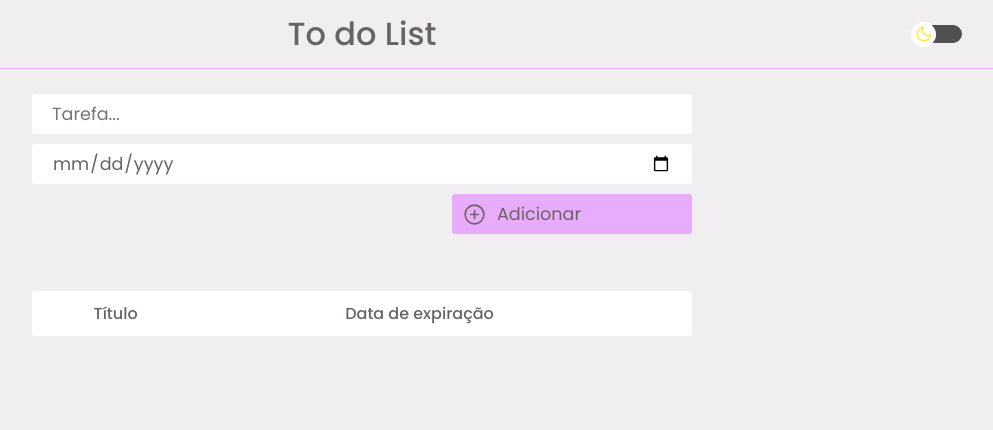
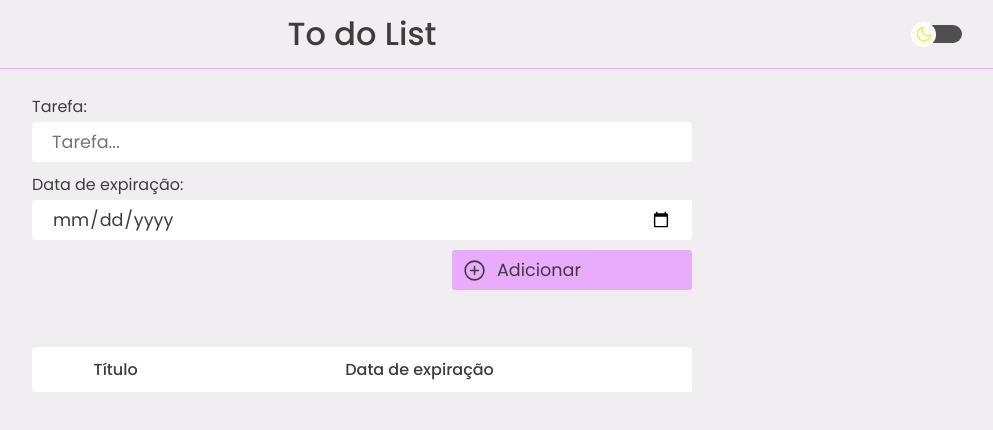
Before and after one commit to luisspassos/to-do-list, a React (Create React App) app: page / in a window 1280 px wide. Shown: the top 430 px of the page, without its empty margins (278-1271 px from the left). Built offline with nearby package versions, Linux system fonts and the light colour scheme.

Commit message:
add labels for inputs

```diff
--- a/src/components/Input/styles.scss
+++ b/src/components/Input/styles.scss
@@ -1,4 +1,5 @@
 input {
+  background-color: white;
   width: 100%;
   height: 40px;
   border: 0;
--- a/src/pages/Home/index.tsx
+++ b/src/pages/Home/index.tsx
@@ -125,18 +125,25 @@ export function Home() {
 
       <main>
         <form onSubmit={addTaskToTable}>
+          <div className="inputGroup">
+            <label htmlFor="task" className={cn(themesClassObj)}>Tarefa:</label>
             <Input
               onChange={event => setTask(event.target.value)}
               value={task}
               type="text"
               placeholder="Tarefa..."
+              id='task'
             />
+          </div>
+          <div className="inputGroup">
+            <label htmlFor="expirationDate" className={cn(themesClassObj)}>Data de expiração:</label>
             <Input
               onChange={event => setExpirationDate(event.target.value)}
               value={expirationDate}
               type="date"
-            aria-placeholder="Coloque uma data limite para sua tarefa."
+              id='expirationDate'
             />
+          </div>
           <button type="submit">
             <IoAddCircleOutline color="var(--text-color)" size={25}/>
             Adicionar
--- a/src/pages/Home/styles.scss
+++ b/src/pages/Home/styles.scss
@@ -79,6 +79,19 @@
       flex-direction: column;
       align-items: flex-end;
       gap: 10px;
+
+      .inputGroup {
+        width: 100%;
+
+        label {
+          display: block;
+          margin-bottom: 3px;
+
+          &.isDark {
+            color: white;
+          }
+        }
+      }
 
       button {
         border: 0;
--- a/src/styles/global.scss
+++ b/src/styles/global.scss
@@ -7,7 +7,7 @@
 :root {
   --light-gray: #F1EEF2;
   --pink: #E9ACFD;
-  --text-color: #696464;
+  --text-color: #3f3c3c;
   --yellow: #FFE849;
   --green: #00FF66;
   --dark-color: #505050;
```
Lines whose indentation alone changed are shown as unchanged.
